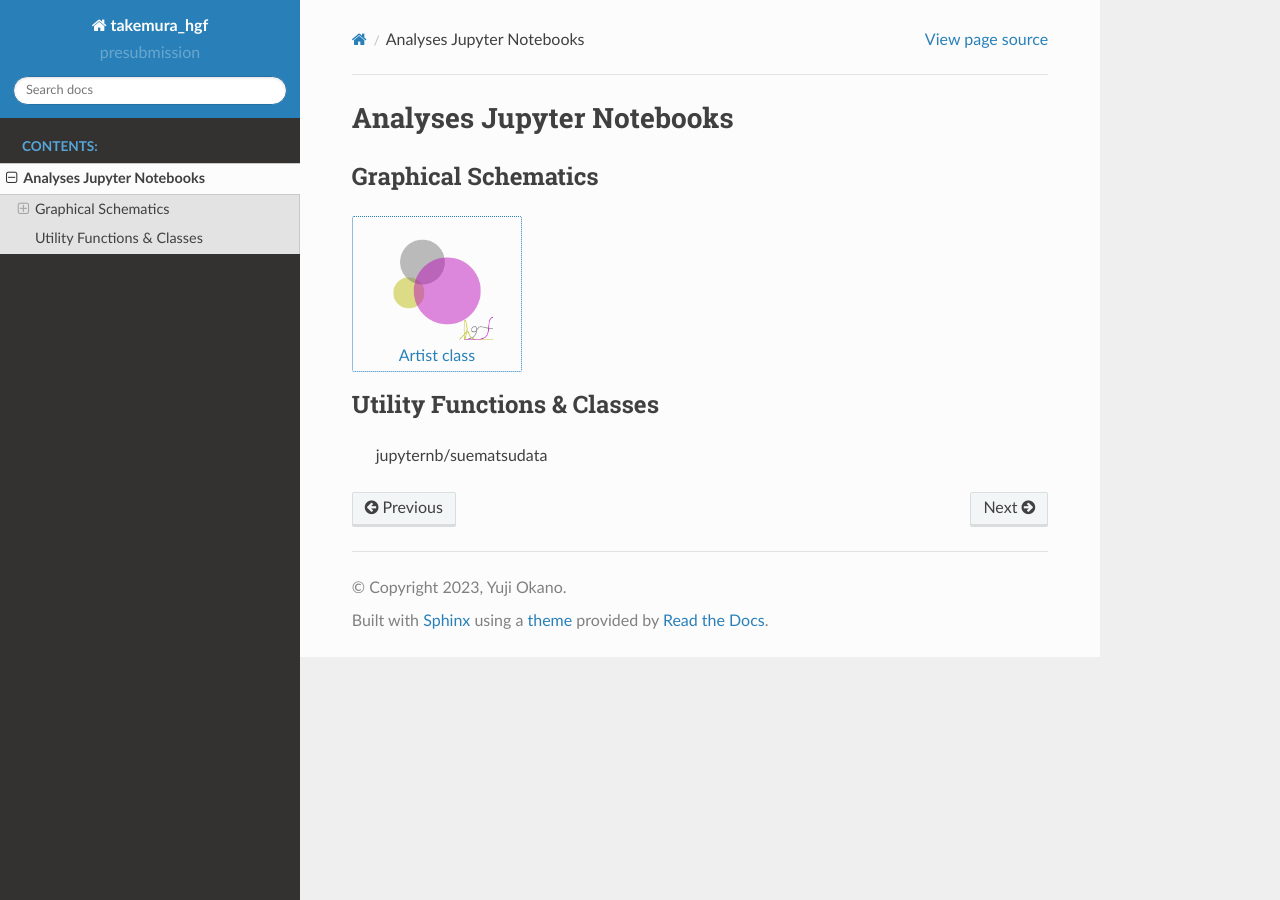
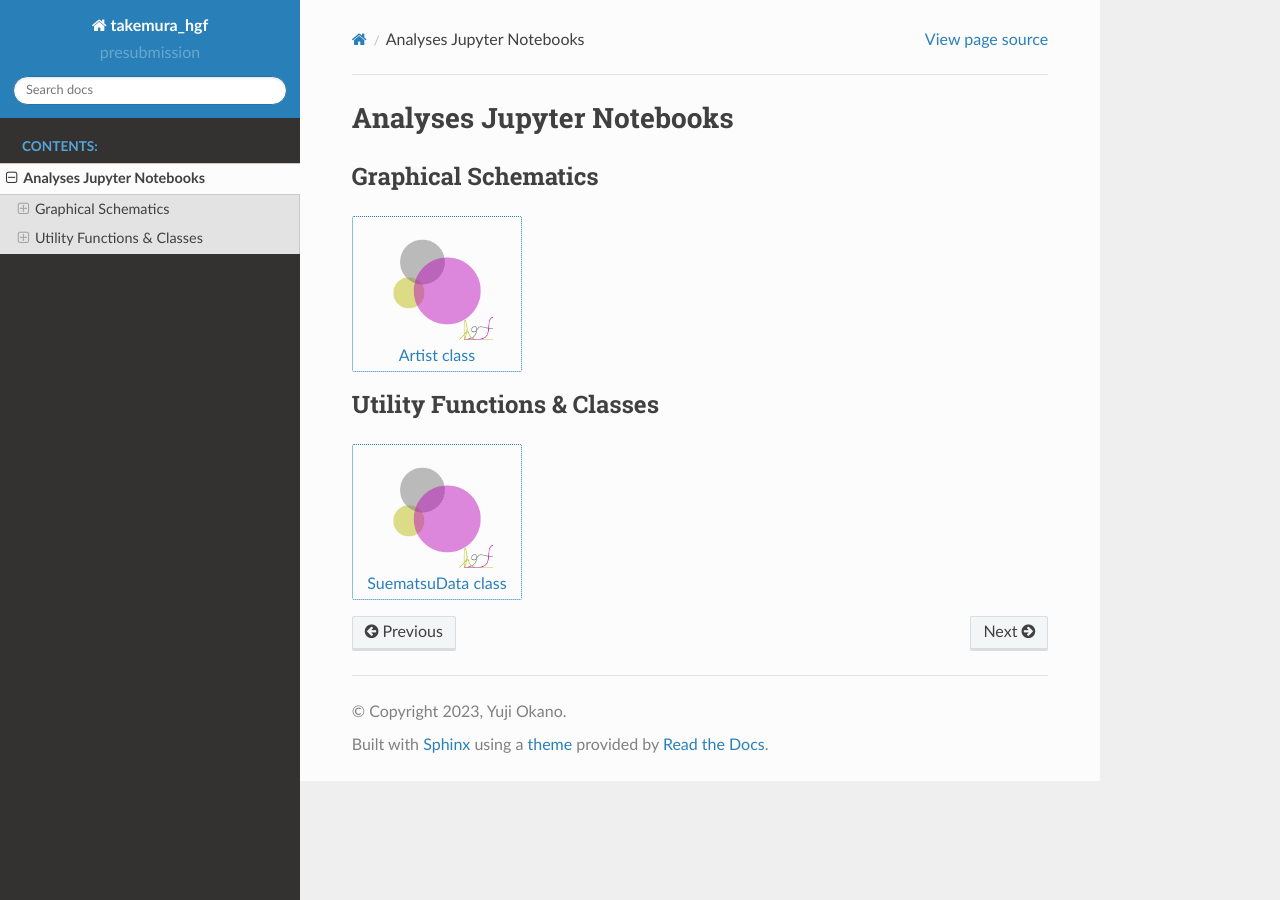
Before and after one commit to yo-aka-gene/takemura_hgf, a Sphinx documentation site: the page built from docs/analyses.rst, in a window 1280 px wide. Built offline with Sphinx 7.4.7 and the Read the Docs theme 2.0.0, drawn with Linux system fonts in a browser that asks for light colours; part of the change alters nothing that is shown.

```diff
--- a/docs/analyses.rst
+++ b/docs/analyses.rst
@@ -4,12 +4,12 @@ Analyses Jupyter Notebooks
 Graphical Schematics
 --------------------
 
-.. nbgallery::
-
-    jupyternb/artist
+.. nbgallery:: jupyternb/artist
 
 
 Utility Functions & Classes
 ---------------------------
 
+.. nbgallery::
+
     jupyternb/suematsudata
```
